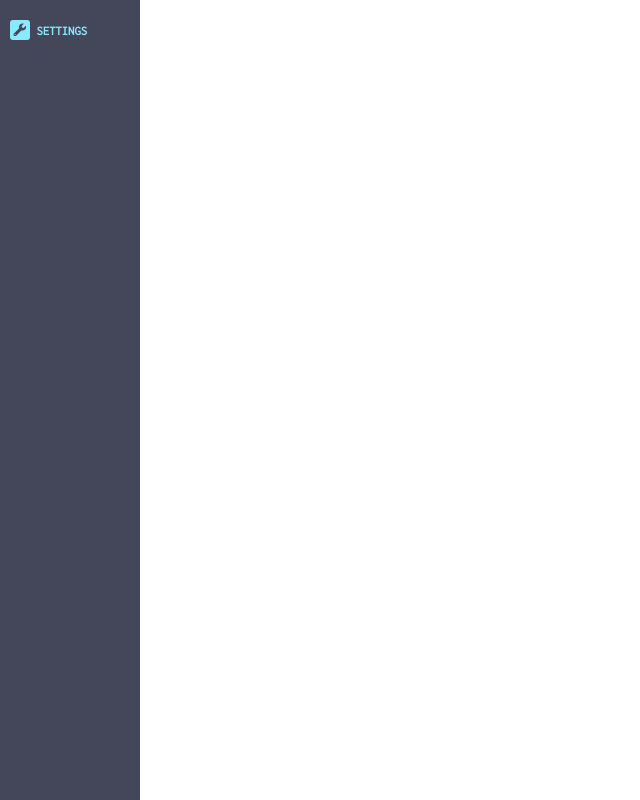
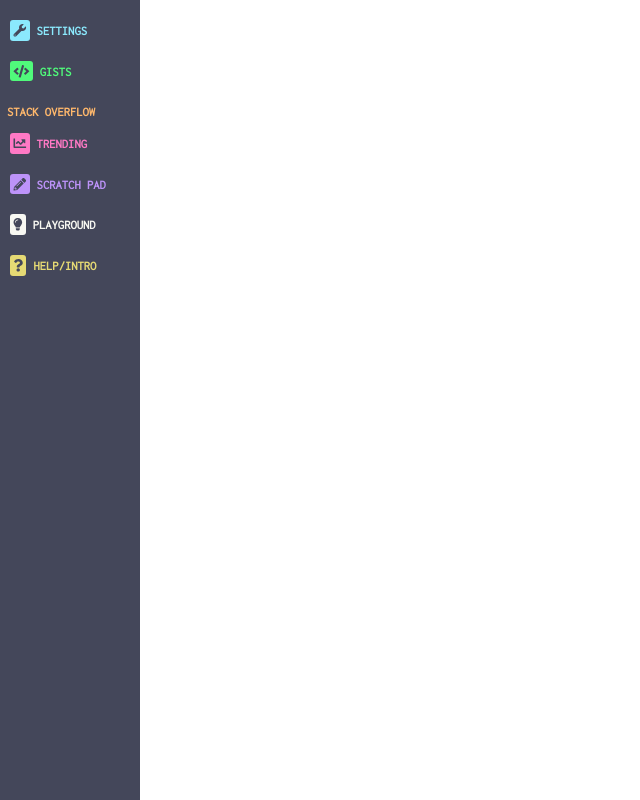
Before and after one commit to luchosr/preworkV2, a React (Create React App) app: page / in a window 1280 px wide. Shown: the top 800 px of the page, without its empty margins (0-640 px from the left). Built offline with nearby package versions, Linux system fonts and the light colour scheme.

Commit message:
add icons styling

```diff
--- a/src/Sidebar/Link.js
+++ b/src/Sidebar/Link.js
@@ -1,16 +1,31 @@
 import React from "react";
 import { library } from "@fortawesome/fontawesome-svg-core";
 import { FontAwesomeIcon } from "@fortawesome/react-fontawesome";
+import {
+  faWrench,
+  faCode,
+  faChartLine,
+  faPencilAlt,
+  faLightbulb,
+  faQuestion
+} from "@fortawesome/free-solid-svg-icons";
 import { faStackOverflow } from "@fortawesome/free-brands-svg-icons";
-import { faWrench, faCode } from "@fortawesome/free-solid-svg-icons";
 
-library.add(faWrench, faCode);
+library.add(
+  faWrench,
+  faCode,
+  faStackOverflow,
+  faChartLine,
+  faPencilAlt,
+  faLightbulb,
+  faQuestion
+);
 
 const Link = props => {
   return (
     <div className="sidebar__link">
       <FontAwesomeIcon
-        icon="wrench"
+        icon={props.icon}
         style={{ backgroundColor: props.color }}
         className="sidebar__link__icon"
       />
--- a/src/Sidebar/Sidebar.js
+++ b/src/Sidebar/Sidebar.js
@@ -7,6 +7,15 @@ const Sidebar = () => {
     <div className="sidebar">
       <div className="sidebar__links__section">
         <Link color="#8be9fd" text="settings" icon="wrench" />
+        <Link color="#50FA7B" text="gists" icon="code" />
+        <Link color="#FFB86C" text="stack overflow" icon="faStackOverflow" />
+        <Link color="#FF79C5" text="trending" icon="chart-line" />
+        <Link color="#BD93F9" text="scratch pad" icon="pencil-alt" />
+        <Link color="#F8F8F2" text="playground" icon="lightbulb" />
+        <Link color="#E6DA74" text="help/intro" icon="question" />
+      </div>
+      <div className="sidebar__logo">
+        <div className="logoImage" />
       </div>
     </div>
   );
--- a/src/Sidebar/styles.css
+++ b/src/Sidebar/styles.css
@@ -11,13 +11,13 @@
 }
 .sidebar__link__icon {
   font-size: 1em;
-  padding: 3.5px;
+  padding: 4px 3.5px;
   margin: 5px;
   border-radius: 3px;
   color: #44475a;
 }
 .sidebar__link {
-  margin: 10px 10px 10px 5px;
+  margin: 10px 6px 10px 5px;
   display: flex;
   flex-direction: row;
 }
```
